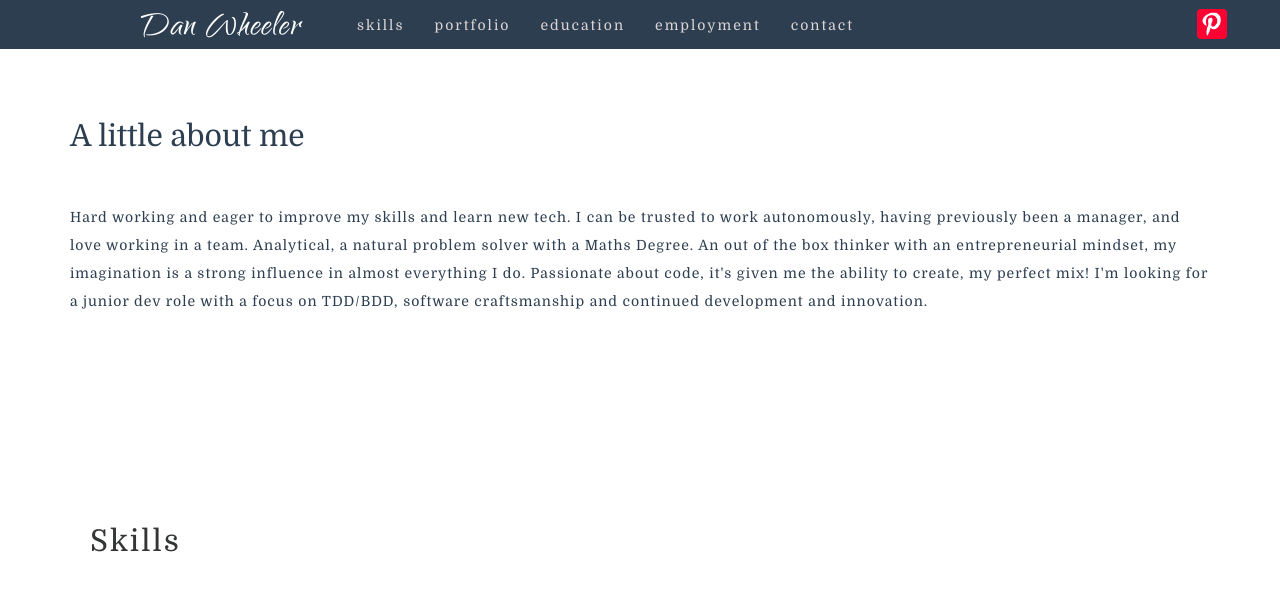
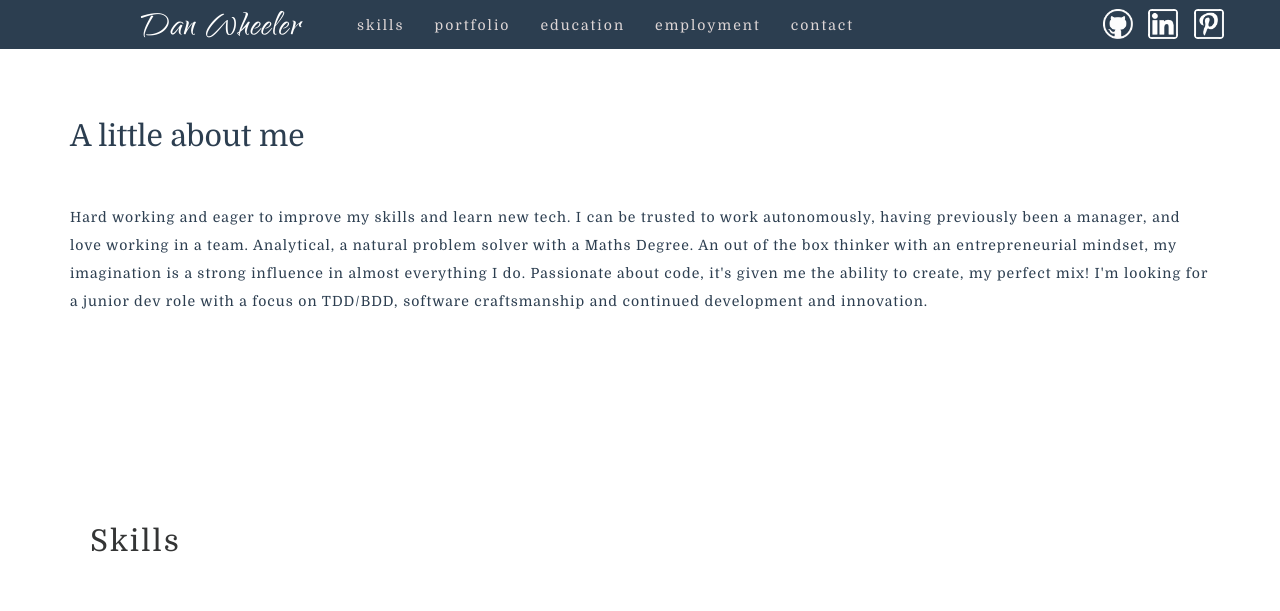
Before and after one commit to d9nny/portfolio, a website: page index.html in a window 1280 px wide. Shown: the top 611 px of the page. Drawn offline with nearby package versions, Linux system fonts and the light colour scheme; some packages are replaced by stand-ins of ours.

Commit message:
finished social media buttons

```diff
--- a/app/partials/socialMediaIcons.html
+++ b/app/partials/socialMediaIcons.html
@@ -1,5 +1,5 @@
 <div id='socialMediaContainer'>
-<!-- 	<button class='socialBtn' href='' id='github'></button>
-	<button class='socialBtn' href='' id='linkedin'></button> -->
+	<a class='btn socialBtn' href='https://github.com/d9nny' id='github'></a>
+	<a class='btn socialBtn' href='https://uk.linkedin.com/in/dan-wheeler-22a0b229' id='linkedin'></a>
 	<a class='btn socialBtn' href='https://uk.pinterest.com/danwheeler921/' id='pinterest'></a>
 </div>
--- a/assets/stylesheets/navbar.css
+++ b/assets/stylesheets/navbar.css
@@ -93,7 +93,8 @@ a.navbar-title {
   z-index: 1;
   background-size: cover;
   border: none;
-  margin: 6px 3px;
+  margin: 6px 6px;
+  cursor: pointer;
 }
 
 .socialBtn:hover {
@@ -101,15 +102,15 @@ a.navbar-title {
 }
 
 #github {
-  background-image: url('./../images/socialMedia/github.gif');
+  background-image: url('./../images/socialMedia/github.png');
 }
 
 #linkedin {
-  background-image: url('./../images/socialMedia/linkedin.gif');
+  background-image: url('./../images/socialMedia/linkedin.png');
 }
 
 #pinterest {
-  background-image: url('./../images/socialMedia/pinterest.gif');
+  background-image: url('./../images/socialMedia/pinterest.png');
 }
 
 @media screen and (max-width: 1000px) {
```
Also changed, not shown: index.html (+2 -2 lines), assets/images/employment/upArrow.png (deleted), assets/images/socialMedia/github.png (added), assets/images/socialMedia/linkedin.png (added), assets/images/socialMedia/pinterest.gif (deleted), assets/images/socialMedia/pinterest.png (added).
